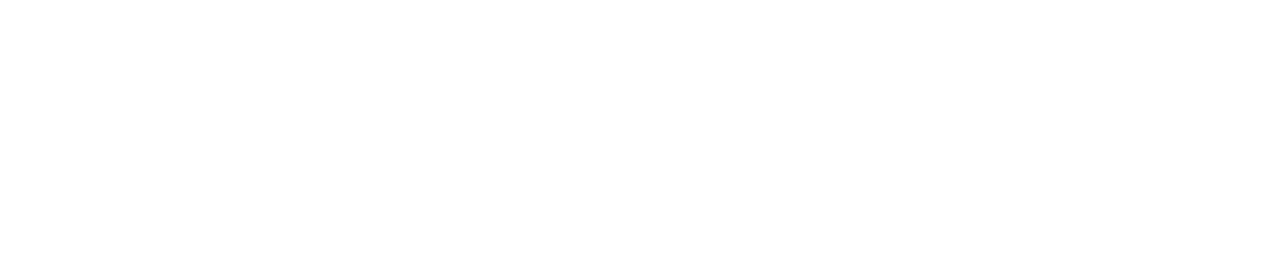
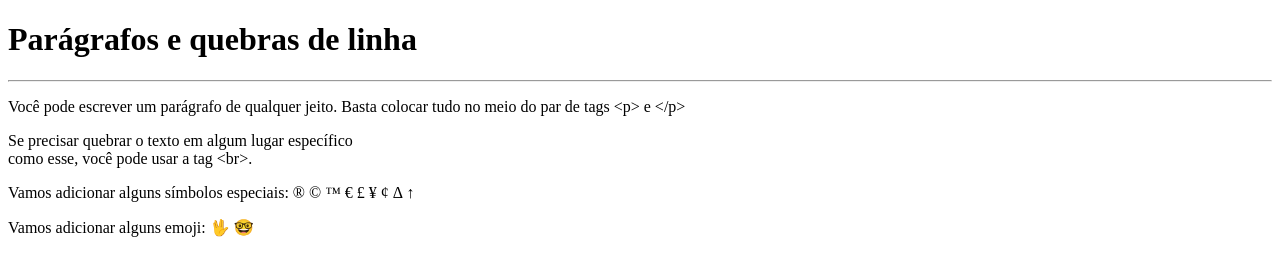
Before and after one commit to IvanFrancoLima/HTML-CSS, a plain HTML site: page exercícios/ex002/index.html in a window 1280 px wide. Drawn offline with Linux system fonts and the light colour scheme.

Commit message:
Update index.html

```diff
--- a/exercícios/ex002/index.html
+++ b/exercícios/ex002/index.html
@@ -7,6 +7,34 @@
     <title>Tags em HTML</title>
 </head>
 <body>
-
+    <h1>Parágrafos e quebras de linha</h1>
+    <hr>
+    <p>Você pode escrever
+        um parágrafo de
+        qualquer jeito.
+        Basta colocar tudo
+        no meio do par de tags
+        &lt;p&gt; e &lt;/p&gt; <!-- LESS THAN / GREATER THAN -->
+    </p>
+    <p>Se precisar quebrar
+        o texto em algum lugar
+        específico <br>como esse,
+        você pode usar a tag &lt;br&gt;.
+    </p>
+    <p>Vamos adicionar alguns símbolos especiais:
+        &reg;
+        &copy;
+        &trade;
+        &euro;
+        &pound;
+        &yen;
+        &cent;
+        &Delta;
+        &uarr;
+    </p>
+    <p>Vamos adicionar alguns emoji:
+        &#x1F596;
+        &#x1F913;
+    </p>
 </body>
 </html>
```
